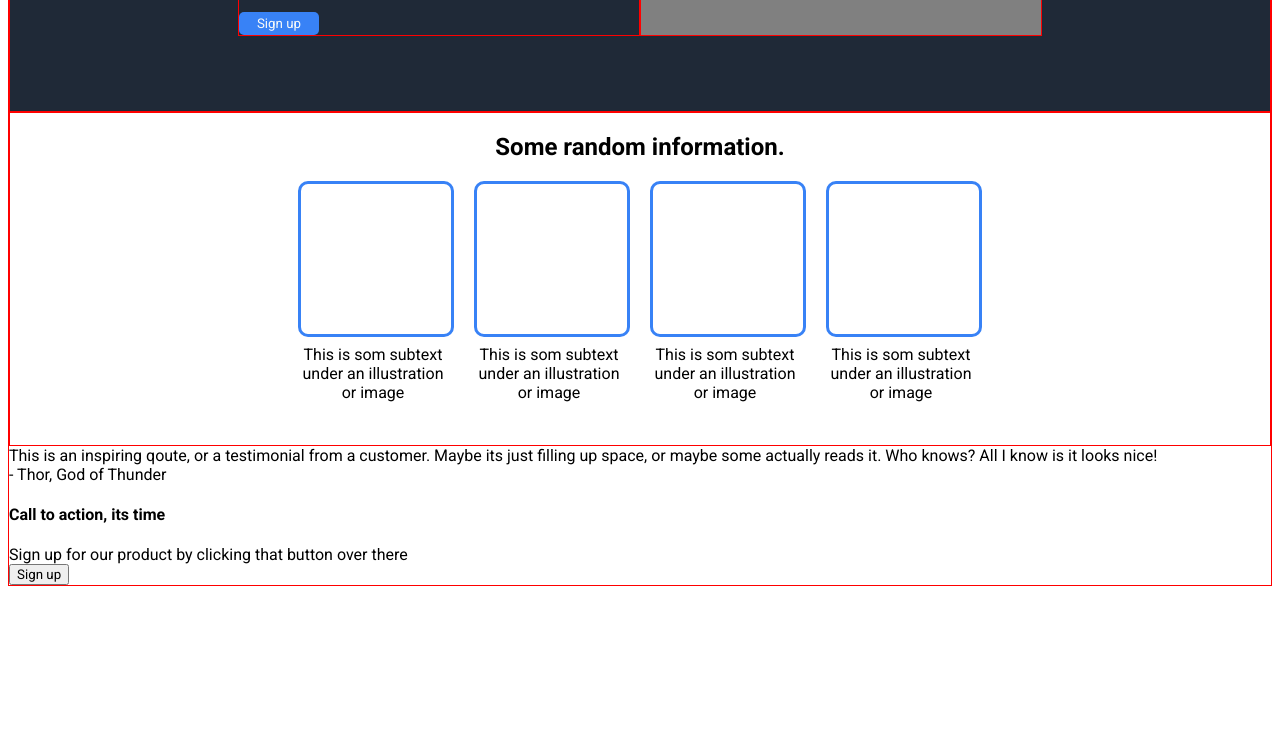
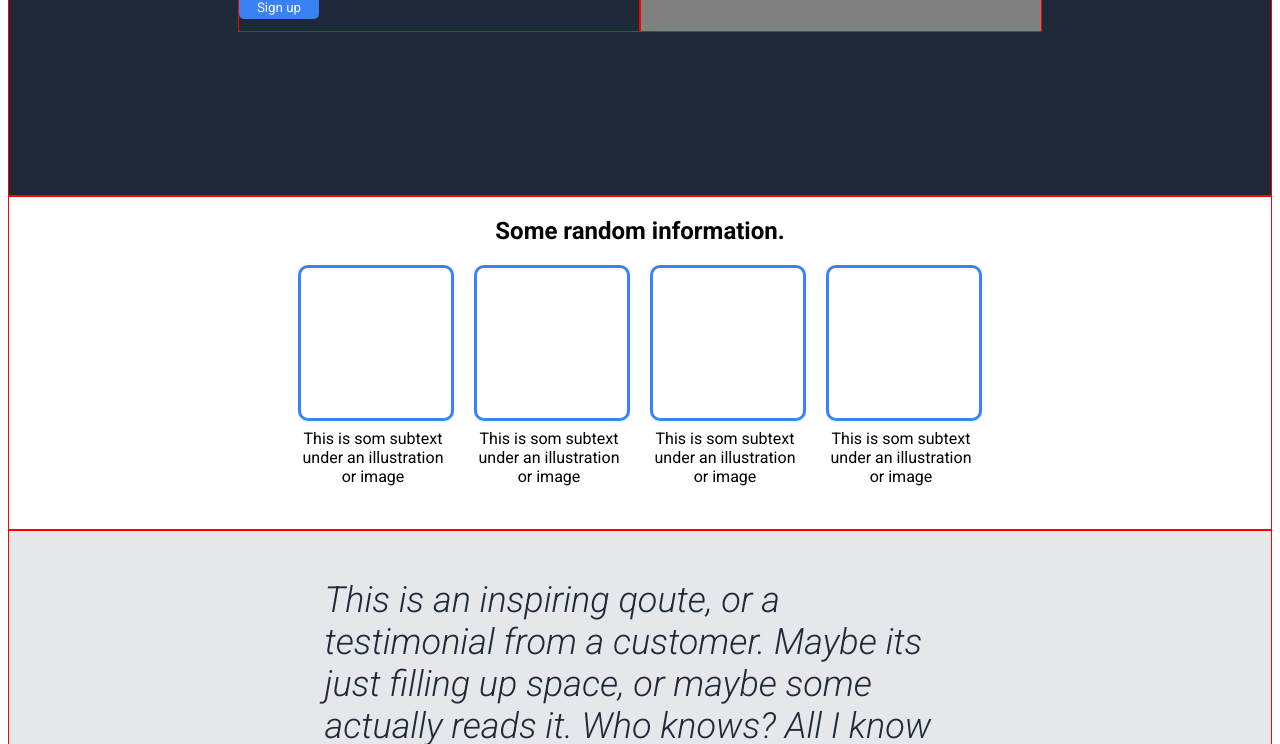
Before and after one commit to SimonADW/Landing-page, a plain HTML site: page index.html in a window 1280 px wide. Shown: the part 314-1058 px from the top of the page. Before the commit the page ends 908 px from the top, so only its background shows below. Drawn offline with Linux system fonts and the light colour scheme.

Commit message:
Completes container third

```diff
--- a/index.html
+++ b/index.html
@@ -7,7 +7,8 @@
     <link rel="stylesheet" href="style.css">
     <link rel="preconnect" href="https://fonts.googleapis.com">
     <link rel="preconnect" href="https://fonts.gstatic.com" crossorigin>
-    <link href="https://fonts.googleapis.com/css2?family=Roboto:wght@400;700&display=swap" rel="stylesheet">
+    <link href="https://fonts.googleapis.com/css2?family=Roboto:ital,wght@0,400;0,700;1,300&display=swap" rel="stylesheet">
+
     <title>Landing Page</title>
 </head>
 <body>
@@ -24,7 +25,7 @@
     </div>
 
     <div class="content">
-        <div class="hero">
+        <div class="container hero">
             <div class="leftcontainer">
                 <span class="awesome"> This website is awesome</span>
                 <div class="herotext">
@@ -36,10 +37,9 @@
             <div class="rightcontainer">
                 <img src="" alt="this is a placeholder for an image">
             </div>
-
         </div>
 
-        <div class="container2">
+        <div class="container second">
             <h2> Some random information. </h2>
             <div class="squares">
                 <div class="item">
@@ -63,13 +63,13 @@
 
         </div>
 
-        <div class="container3">
-            <div class="quote"> This is an inspiring qoute, or a testimonial from a customer. Maybe its just filling up space, or maybe some actually reads it. Who knows? All I know is it looks nice! </div>
+        <div class="container third">
+            <div class="qoute"> This is an inspiring qoute, or a testimonial from a customer. Maybe its just filling up space, or maybe some actually reads it. Who knows? All I know is it looks nice! </div>
             <div class="qoutesignature">- Thor, God of Thunder</div>
 
         </div>
 
-        <div class="container4">
+        <div class="container fourth">
             <div class="signup-container"></div>
                 <div> <h4> Call to action, its time</h4>
                 Sign up for our product by clicking that button over there </div>
--- a/style.css
+++ b/style.css
@@ -7,9 +7,36 @@
 .content {
     display: flex;
     flex-direction: column;
-    border: 1px solid red;  /* For visuals flexboxlayout */
 
 }
+
+.container {
+    display: flex;
+    min-height: 330px;
+    border: 1px solid red;  /* For visuals flexboxlayout */
+    justify-content: center;
+
+}
+
+.container.second {
+    flex-flow: column;
+    align-items: center;
+
+
+}
+ .container.third  {
+    background-color: #E5E7EB;
+    flex-direction: column;
+    align-items: center;
+
+ }
+
+
+ .container.fourth {
+
+}
+
+
 
 a   {
     text-decoration: none;
@@ -23,6 +50,23 @@ ul  {
    list-style: none;
    gap: 10px;
 }
+
+.header {
+    display: flex;
+    flex-direction: row;
+    justify-content: space-around;
+    height: 50px;
+    background-color: #1F2937;
+    font-weight: bold;
+}
+
+.logo {
+    font-size: 20px;
+    color: #f9faf8;
+    align-self: center;
+}
+
+/* Inside Hero */
 
 .awesome {
     font-size: 48px;
@@ -43,29 +87,13 @@ ul  {
 
 }
 
-.header {
-    display: flex;
-    flex-direction: row;
-    justify-content: space-around;
-    height: 50px;
-    background-color: #1F2937;
-    font-weight: bold;
-}
-
-.logo {
-    font-size: 20px;
-    color: #f9faf8;
-    align-self: center;
-}
-
-.hero {
+.container.hero {
     background: #1F2937;
     color: #f9FAf8;
     border: 1px solid red;  /* For visuals flexboxlayout */
-    display: flex;
     flex-direction: row;
     justify-content: center;
-    padding: 75px;
+    padding: 60px;
 
 }
 
@@ -98,12 +126,7 @@ ul  {
     border: 1px solid red;  /* For visuals flexboxlayout */
 }
 
-.container2 {
-    display: flex;
-    flex-flow: column;
-    align-items: center;
-    border: 1px solid red;  /* For visuals flexboxlayout */
-}
+/* Inside Container second */
 
 .squares {
     display: flex;
@@ -112,7 +135,6 @@ ul  {
     width: 100%;
     gap: 20px;
     margin-bottom: 50px;
-
 
 }
 
@@ -132,7 +154,26 @@ ul  {
     height: 50px;
     text-align: center;
     font: #1f2937;
+}
+
+/* Inside container second */
+
+
+/* Inside container third */
+
+.qoute {
+    font-size: 36px;
+    font-style: italic;
+    color: #1F2937;
+    max-width: 50%;
 
 
 }
+
+.qoutesignature {
+    align-self: flex-end;
+    margin-right: 400px;
+    font-weight: bold;
+    font-size: 20px;
+
 }
```
